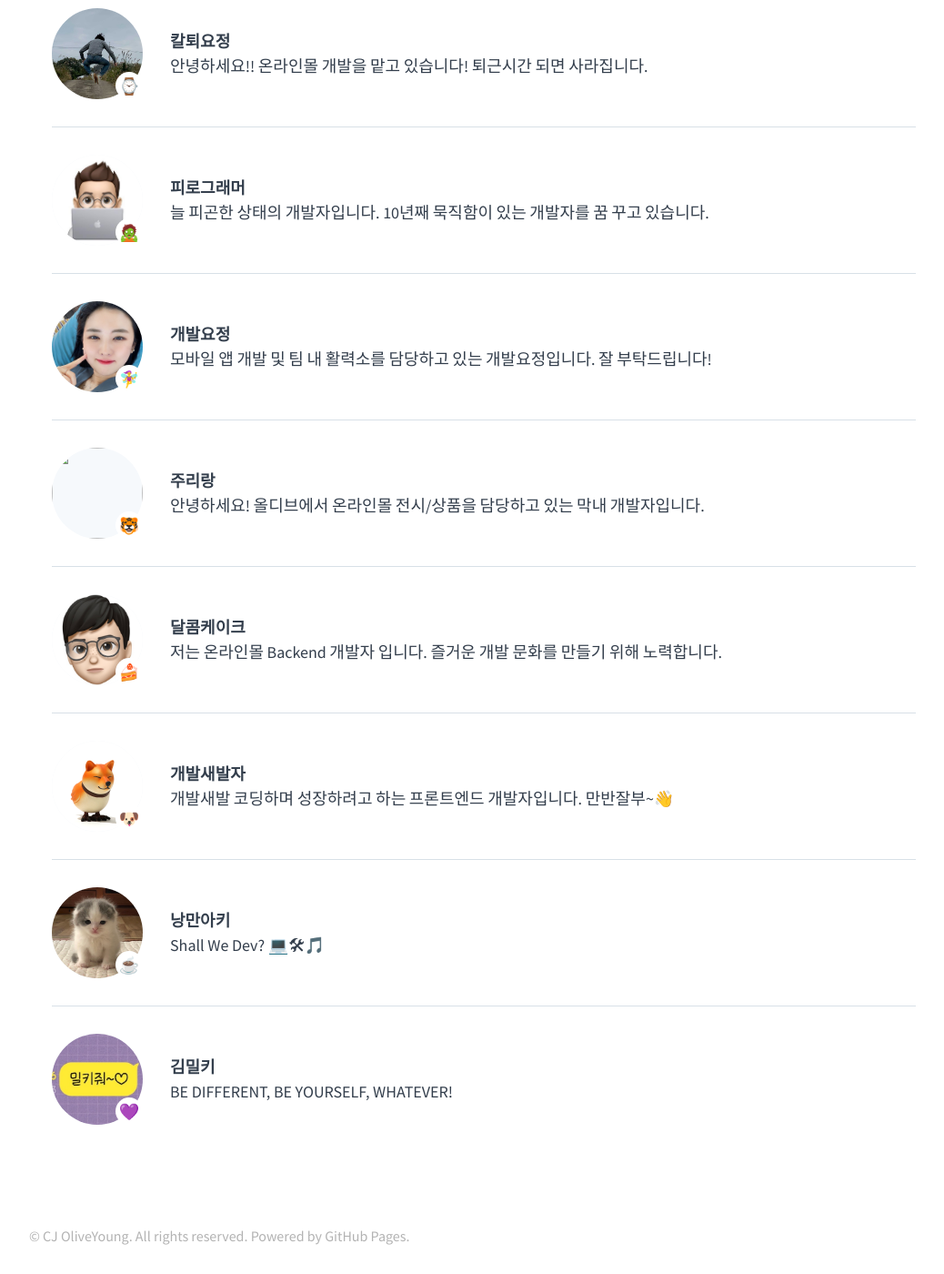
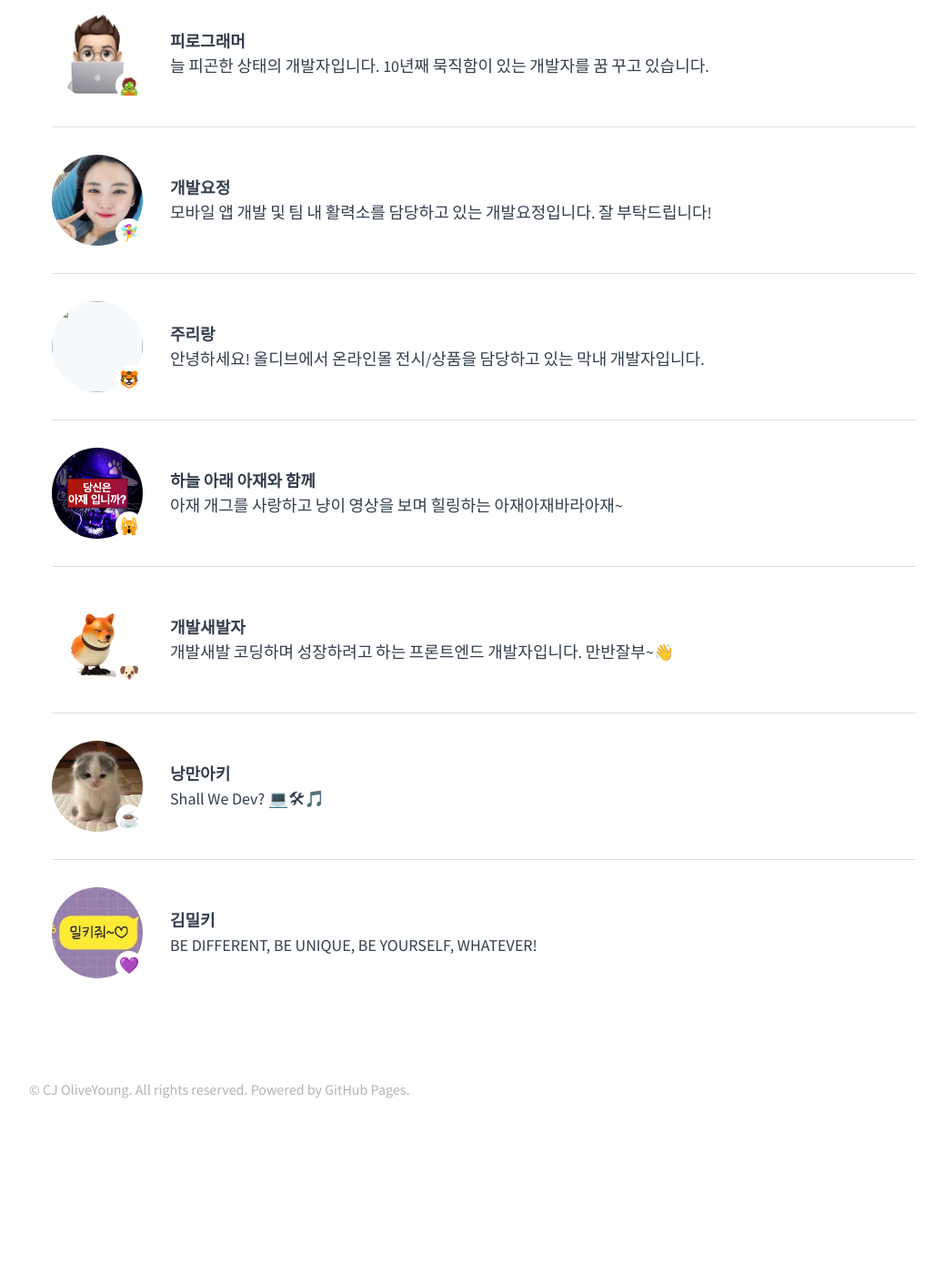
Before and after one commit to tedpark/oy-alldev.github.io, a Jekyll site: the page built from about/index.md, in a window 1280 px wide and 1400 px high, scrolled down 1403 px. Shown: the whole window at 91% size, without its empty margins (108-1146 px from the left). Built offline with Jekyll 4.4.1, drawn with Linux system fonts in a browser that asks for light colours; after the commit the page ends 2642 px from its top, so only the background shows below that; some of the changed text lies outside the part shown.

```diff
--- a/_data/members.yml
+++ b/_data/members.yml
@@ -15,11 +15,6 @@
   name: 주리랑
   emoji: 🐯
   comment: 안녕하세요! 올디브에서 온라인몰 전시/상품을 담당하고 있는 막내 개발자입니다.
-
-- id: 834635
-  name: 달콤케이크
-  emoji: 🍰
-  comment: 저는 온라인몰 Backend 개발자 입니다. 즐거운 개발 문화를 만들기 위해 노력합니다.
 
 - id: 831341
   name: 허봇
@@ -41,11 +36,6 @@
   emoji: 🧟‍
   comment: 늘 피곤한 상태의 개발자입니다. 10년째 묵직함이 있는 개발자를 꿈 꾸고 있습니다.
 
-- id: 816819
-  name: 멋진거니
-  emoji: 👮‍♂️
-  comment: 안녕하세요. 멋진거니 입니다. 항상 이슬님과 함께하는 삶을 살아요~
-
 - id: 834765
   name: 개발새발자
   emoji: 🐶
@@ -61,7 +51,7 @@
   name: 하늘 아래 아재와 함께
   comment: 아재 개그를 사랑하고 냥이 영상을 보며 힐링하는 아재아재바라아재~
 
-  id: 834858
+- id: 834858
   emoji: 💜
   name: 김밀키
-  comment: BE DIFFERENT, BE YOURSELF, WHATEVER!
+  comment: BE DIFFERENT, BE UNIQUE, BE YOURSELF, WHATEVER!
--- a/_data/mention.yml
+++ b/_data/mention.yml
@@ -21,3 +21,11 @@
     - writer: 834588
       date: 2021-01-23 13:45
       message: 사실주의 화가와 순정만화 작가 그림체 비교같아요 ㅋㅋ
+
+
+- writer: 834858
+  date: 2021-03-29 15:00
+  message: 안녕하세요💜 입사한 지 벌써 3개월이 되신 낭만아키님과 개발새발자님을 위한 작고 귀여운 미니 꽃다발과 엄청난 선물이 도착했습니다😆 상상도 못한 선물의 정체는 무엇일까요?ㄴ(°0°)ㄱ
+  media:
+    - type: photo
+      name: 20210329
```
Also changed, not shown: 1 other file.
